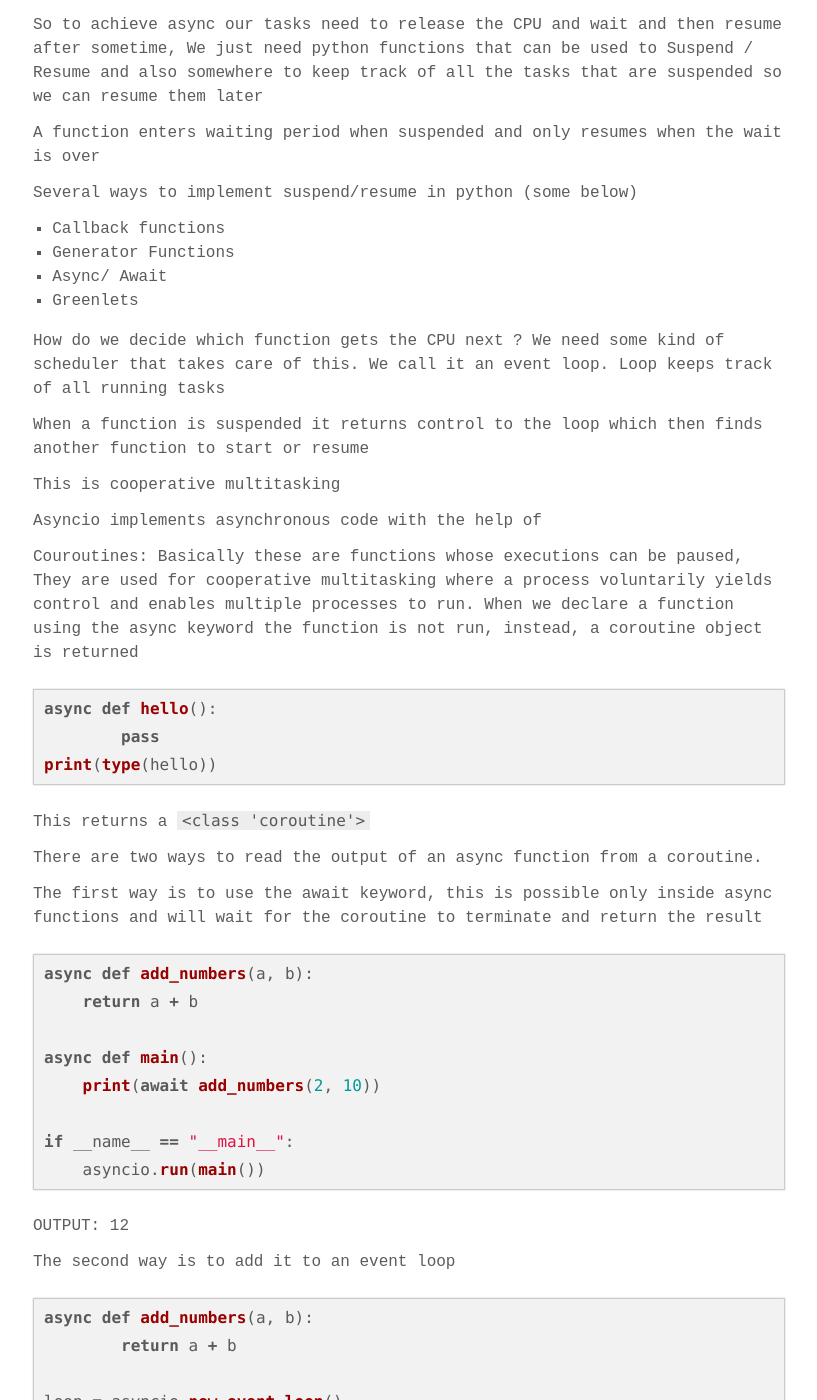
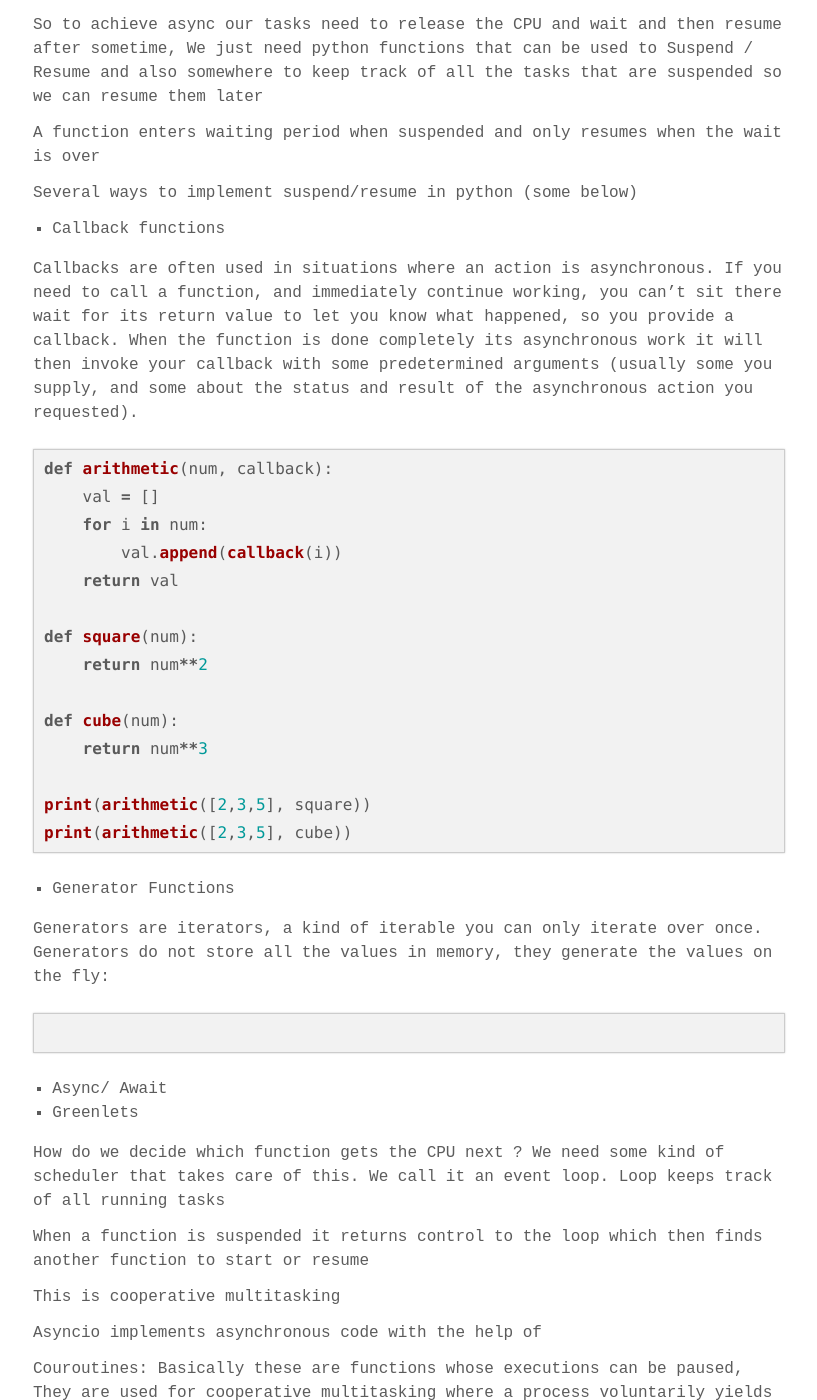
Before and after one commit to Sangarshanan/sangarshanan.github.io, a Jekyll site: the page built from _posts/2019-11-05-intro-async.md, in a window 1280 px wide and 1400 px high, scrolled down 1544 px. Shown: the whole window, without its empty margins (231-1048 px from the left). Built offline with Jekyll 4.4.1, drawn with Linux system fonts in a browser that asks for light colours; some web fonts are replaced; some of the changed text lies outside the part shown.

Commit message:
More async content

````diff
--- a/_posts/2019-11-05-intro-async.md
+++ b/_posts/2019-11-05-intro-async.md
@@ -57,9 +57,39 @@ A function enters waiting period when suspended and only resumes when the wait i
 Several ways to implement suspend/resume in python (some below)
 
 - Callback functions
+
+Callbacks are often used in situations where an action is asynchronous. If you need to call a function, and immediately continue working, you can't sit there wait for its return value to let you know what happened, so you provide a callback. When the function is done completely its asynchronous work it will then invoke your callback with some predetermined arguments (usually some you supply, and some about the status and result of the asynchronous action you requested).
+
+```python
+def arithmetic(num, callback):
+    val = []
+    for i in num:
+        val.append(callback(i))
+    return val
+
+def square(num):
+    return num**2
+
+def cube(num):
+    return num**3
+
+print(arithmetic([2,3,5], square))
+print(arithmetic([2,3,5], cube))
+```
 - Generator Functions
+
+Generators are iterators, a kind of iterable you can only iterate over once. Generators do not store all the values in memory, they generate the values on the fly:
+
+```python
+
+```
+
 - Async/ Await
 - Greenlets
+
+
+
+
 
 How do we decide which function gets the CPU next ? We need some kind of scheduler that takes care of this. We call it an event loop. Loop keeps track of all running tasks
 
@@ -132,4 +162,6 @@ Eveentlet, gevent try to hide async under the rug (abstracts it away) while asyn
 
 <https://www.youtube.com/watch?v=iG6fr81xHKA>
 
+<https://snarky.ca/how-the-heck-does-async-await-work-in-python-3-5/>
+
 <https://dev.to/welldone2094/async-programming-in-python-with-asyncio-12dl>
````
